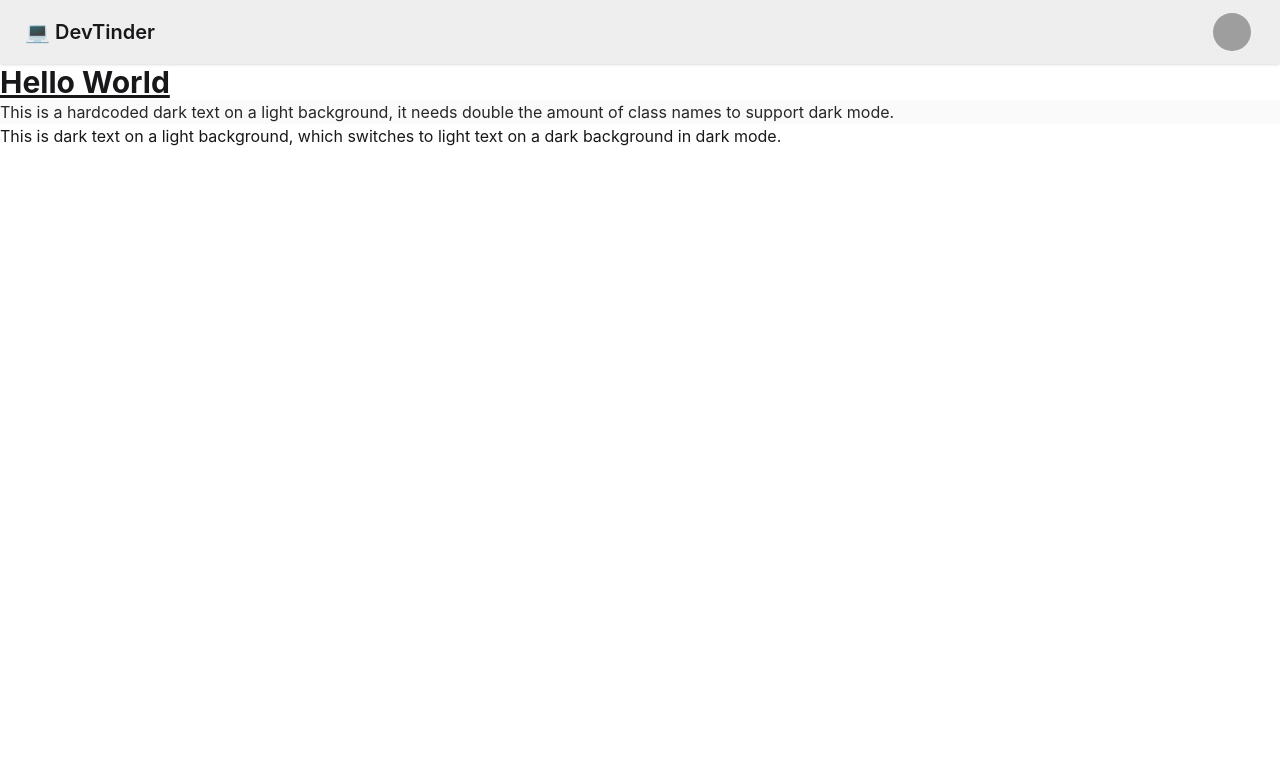
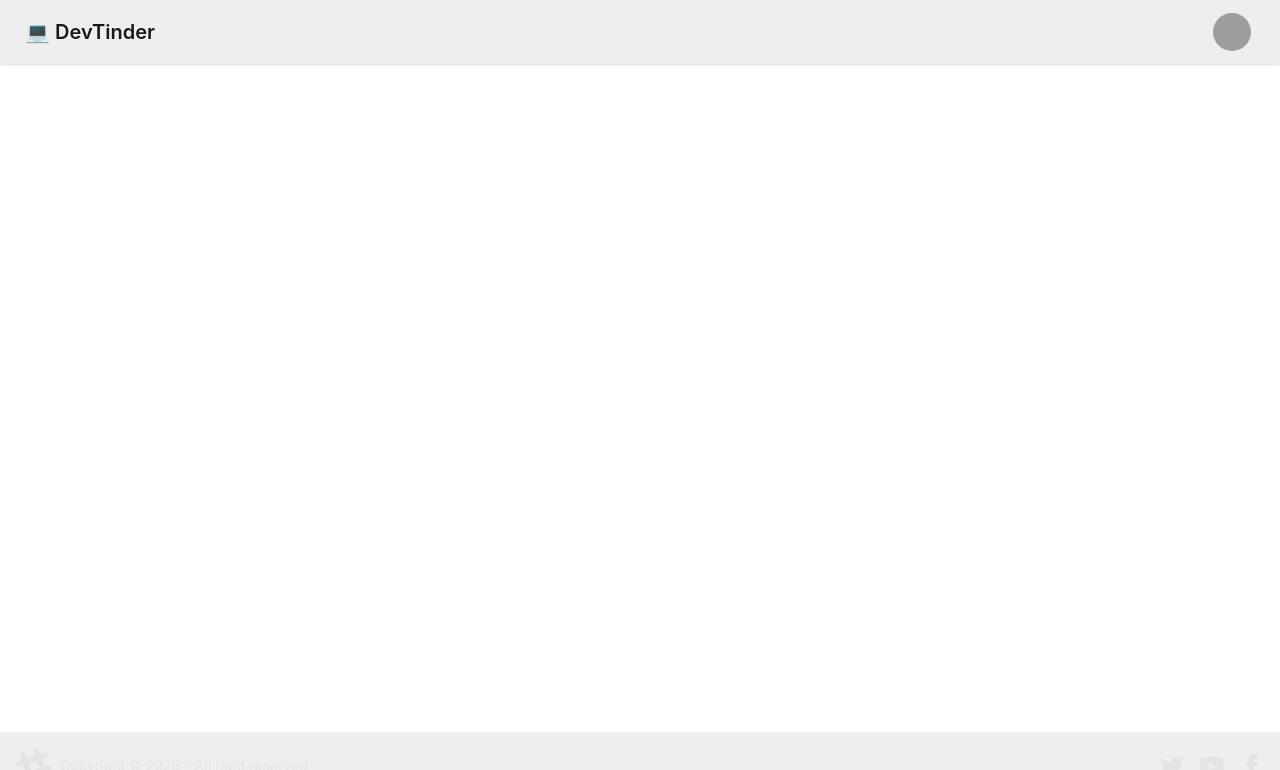
Before and after one commit to dakshbisht1999/devtinder-fe, a React (Vite) app: page / in a window 1280 px wide. Shown: the top 770 px of the page. Built offline with nearby package versions, Linux system fonts and the light colour scheme; grey boxes are pictures that could not be loaded.

Commit message:
added react-router-dom, created parent n children routes using BrowserRouter in App.jsx, used Outlet in Body page, created separate components for AppBody/Navbar/Footer/Login/Profile

```diff
--- a/package.json
+++ b/package.json
@@ -13,6 +13,7 @@
     "@tailwindcss/vite": "^4.3.3",
     "react": "^19.2.8",
     "react-dom": "^19.2.8",
+    "react-router-dom": "^7.18.3",
     "tailwindcss": "^4.3.3"
   },
   "devDependencies": {
--- a/src/App.jsx
+++ b/src/App.jsx
@@ -1,38 +1,21 @@
+import { BrowserRouter, Routes, Route } from 'react-router-dom';
 import './App.css';
+import Body from './Body';
+import Login from './Login';
+import Profile from './Profile';
 
 function App() {
   return (
     <>
-      <div className="navbar bg-base-300 shadow-sm">
-        <div className="flex-1">
-          <a className="btn btn-ghost text-xl">💻 DevTinder</a>
-        </div>
-        <div className="flex gap-2">
-          {/* <input type="text" placeholder="Search" className="input w-24 md:w-auto" /> */}
-          <div className="dropdown dropdown-end mx-5">
-            <div tabIndex={0} role="button" className="btn btn-ghost btn-circle avatar">
-              <div className="w-10 rounded-full">
-                <img
-                  alt="Tailwind CSS Navbar component"
-                  src="https://img.daisyui.com/images/stock/photo-1534528741775-53994a69daeb.webp" />
-              </div>
-            </div>
-            <ul
-              tabIndex={-1}
-              className="menu menu-sm dropdown-content bg-base-100 rounded-box z-1 mt-3 w-52 p-2 shadow">
-              <li>
-                <a className="justify-between">
-                  Profile
-                  <span className="badge">New</span>
-                </a>
-              </li>
-              <li><a>Settings</a></li>
-              <li><a>Logout</a></li>
-            </ul>
-          </div>
-        </div>
-      </div>
-      <h1 class="text-3xl font-bold underline">Hello World</h1>
+      <BrowserRouter basename="/">
+        <Routes>
+          <Route path="/" element={<Body />}>
+            <Route path="/login" element={<Login />} />
+            <Route path="/profile" element={<Profile />} />
+          </Route>
+        </Routes>
+      </BrowserRouter>
+      {/* <h1 class="text-3xl font-bold underline">Hello World</h1>
 
       <div class="bg-zinc-100">
         <div class="border-zinc-200 bg-zinc-50 text-zinc-800">
@@ -46,7 +29,7 @@
           This is dark text on a light background, which switches to light text on a dark background in
           dark mode.
         </div>
-      </div>
+      </div>    */}
     </>
   )
 }
--- /dev/null
+++ b/src/Body.jsx
@@ -0,0 +1,14 @@
+import { Outlet } from "react-router-dom";
+import NavBar from "./NavBar";
+import Footer from "./Footer";
+const Body = () => {
+    return (
+        <>
+            <NavBar />
+            <Outlet />
+            <Footer />
+        </>
+    );
+};
+
+export default Body;
--- /dev/null
+++ b/src/Footer.jsx
@@ -0,0 +1,59 @@
+const Footer = () => {
+    return (
+        <>
+            <footer className="footer sm:footer-horizontal bg-base-300 text-neutral-content items-center p-4 fixed bottom-0">
+                <aside className="grid-flow-col items-center">
+                    <svg
+                    width="36"
+                    height="36"
+                    viewBox="0 0 24 24"
+                    xmlns="http://www.w3.org/2000/svg"
+                    fillRule="evenodd"
+                    clipRule="evenodd"
+                    className="fill-current">
+                    <path
+                        d="M22.672 15.226l-2.432.811.841 2.515c.33 1.019-.209 2.127-1.23 2.456-1.15.325-2.148-.321-2.463-1.226l-.84-2.518-5.013 1.677.84 2.517c.391 1.203-.434 2.542-1.831 2.542-.88 0-1.601-.564-1.86-1.314l-.842-2.516-2.431.809c-1.135.328-2.145-.317-2.463-1.229-.329-1.018.211-2.127 1.231-2.456l2.432-.809-1.621-4.823-2.432.808c-1.355.384-2.558-.59-2.558-1.839 0-.817.509-1.582 1.327-1.846l2.433-.809-.842-2.515c-.33-1.02.211-2.129 1.232-2.458 1.02-.329 2.13.209 2.461 1.229l.842 2.515 5.011-1.677-.839-2.517c-.403-1.238.484-2.553 1.843-2.553.819 0 1.585.509 1.85 1.326l.841 2.517 2.431-.81c1.02-.33 2.131.211 2.461 1.229.332 1.018-.21 2.126-1.23 2.456l-2.433.809 1.622 4.823 2.433-.809c1.242-.401 2.557.484 2.557 1.838 0 .819-.51 1.583-1.328 1.847m-8.992-6.428l-5.01 1.675 1.619 4.828 5.011-1.674-1.62-4.829z"></path>
+                    </svg>
+                    <p>Copyright © {new Date().getFullYear()} - All right reserved</p>
+                </aside>
+                <nav className="grid-flow-col gap-4 md:place-self-center md:justify-self-end">
+                    <a>
+                    <svg
+                        xmlns="http://www.w3.org/2000/svg"
+                        width="24"
+                        height="24"
+                        viewBox="0 0 24 24"
+                        className="fill-current">
+                        <path
+                        d="M24 4.557c-.883.392-1.832.656-2.828.775 1.017-.609 1.798-1.574 2.165-2.724-.951.564-2.005.974-3.127 1.195-.897-.957-2.178-1.555-3.594-1.555-3.179 0-5.515 2.966-4.797 6.045-4.091-.205-7.719-2.165-10.148-5.144-1.29 2.213-.669 5.108 1.523 6.574-.806-.026-1.566-.247-2.229-.616-.054 2.281 1.581 4.415 3.949 4.89-.693.188-1.452.232-2.224.084.626 1.956 2.444 3.379 4.6 3.419-2.07 1.623-4.678 2.348-7.29 2.04 2.179 1.397 4.768 2.212 7.548 2.212 9.142 0 14.307-7.721 13.995-14.646.962-.695 1.797-1.562 2.457-2.549z"></path>
+                    </svg>
+                    </a>
+                    <a>
+                    <svg
+                        xmlns="http://www.w3.org/2000/svg"
+                        width="24"
+                        height="24"
+                        viewBox="0 0 24 24"
+                        className="fill-current">
+                        <path
+                        d="M19.615 3.184c-3.604-.246-11.631-.245-15.23 0-3.897.266-4.356 2.62-4.385 8.816.029 6.185.484 8.549 4.385 8.816 3.6.245 11.626.246 15.23 0 3.897-.266 4.356-2.62 4.385-8.816-.029-6.185-.484-8.549-4.385-8.816zm-10.615 12.816v-8l8 3.993-8 4.007z"></path>
+                    </svg>
+                    </a>
+                    <a>
+                    <svg
+                        xmlns="http://www.w3.org/2000/svg"
+                        width="24"
+                        height="24"
+                        viewBox="0 0 24 24"
+                        className="fill-current">
+                        <path
+                        d="M9 8h-3v4h3v12h5v-12h3.642l.358-4h-4v-1.667c0-.955.192-1.333 1.115-1.333h2.885v-5h-3.808c-3.596 0-5.192 1.583-5.192 4.615v3.385z"></path>
+                    </svg>
+                    </a>
+                </nav>
+            </footer>
+        </>
+    )
+}
+
+export default Footer;
--- /dev/null
+++ b/src/Login.jsx
@@ -0,0 +1,8 @@
+const Login = () => {
+    return (
+        <>
+            <h1>Login Page</h1>
+        </>
+    );
+}
+export default Login;
--- /dev/null
+++ b/src/NavBar.jsx
@@ -0,0 +1,35 @@
+const NavBar = () => {
+    return (
+        // <div>NavBar</div>
+        <div className="navbar bg-base-300 shadow-sm">
+        <div className="flex-1">
+          <a className="btn btn-ghost text-xl">💻 DevTinder</a>
+        </div>
+        <div className="flex gap-2">
+          {/* <input type="text" placeholder="Search" className="input w-24 md:w-auto" /> */}
+          <div className="dropdown dropdown-end mx-5">
+            <div tabIndex={0} role="button" className="btn btn-ghost btn-circle avatar">
+              <div className="w-10 rounded-full">
+                <img
+                  alt="Tailwind CSS Navbar component"
+                  src="https://img.daisyui.com/images/stock/photo-1534528741775-53994a69daeb.webp" />
+              </div>
+            </div>
+            <ul
+              tabIndex={-1}
+              className="menu menu-sm dropdown-content bg-base-100 rounded-box z-1 mt-3 w-52 p-2 shadow">
+              <li>
+                <a className="justify-between">
+                  Profile
+                  <span className="badge">New</span>
+                </a>
+              </li>
+              <li><a>Settings</a></li>
+              <li><a>Logout</a></li>
+            </ul>
+          </div>
+        </div>
+      </div>
+    );
+};
+export default NavBar;
--- /dev/null
+++ b/src/Profile.jsx
@@ -0,0 +1,9 @@
+const Profile = () => {
+    return (
+        <>
+            Profile Page
+        </>
+    )
+}
+
+export default Profile
```
Also changed, not shown: 2 other files (tests, documents, lock files or other folders).
